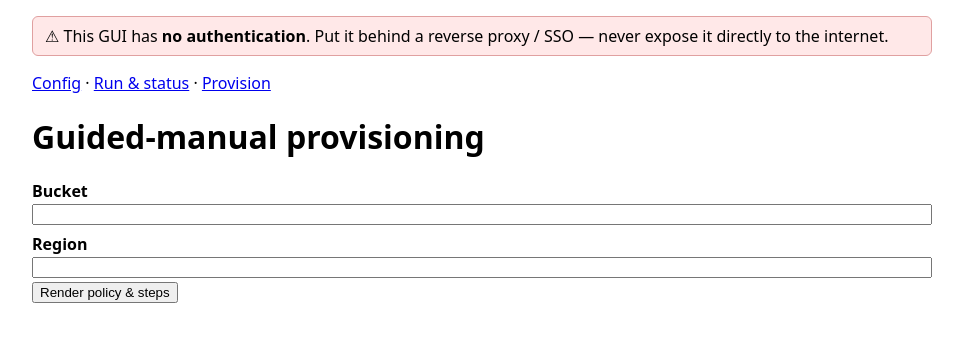
After one commit to paymonr/backup-engine, a Flask app: page /provision/manual in a window 1280 px wide. The commit adds this page. Shown: the top 342 px of the page, without its empty margins (158-1121 px from the left). Run offline with Flask 3, Linux system fonts and the light colour scheme.

Commit message:
feat(provision): mode picker, guided-manual render, scripted panel

```diff
--- a/app/gui/provision.py
+++ b/app/gui/provision.py
@@ -110,6 +110,38 @@ def _run_tofu(args, *, cwd, env):
     return subprocess.run(["tofu", *args], cwd=cwd, env=env, capture_output=True, text=True)
 
 
+def render_console_steps(bucket: str, region: str) -> dict:
+    loc = "" if region == "us-east-1" else \
+        f" --create-bucket-configuration LocationConstraint={region}"
+    cli = [
+        f"aws s3api create-bucket --bucket {bucket} --region {region}{loc}",
+        f"aws s3api put-bucket-versioning --bucket {bucket} "
+        f"--versioning-configuration Status=Enabled",
+        f"aws s3api put-bucket-encryption --bucket {bucket} "
+        f"--server-side-encryption-configuration "
+        f"'{{\"Rules\":[{{\"ApplyServerSideEncryptionByDefault\":"
+        f"{{\"SSEAlgorithm\":\"AES256\"}}}}]}}'",
+        f"aws s3api put-public-access-block --bucket {bucket} "
+        f"--public-access-block-configuration BlockPublicAcls=true,IgnorePublicAcls=true,"
+        f"BlockPublicPolicy=true,RestrictPublicBuckets=true",
+        "aws iam create-policy --policy-name backup-engine-runtime-object-only "
+        "--policy-document file://iam-policy.json",
+        "aws iam create-user --user-name backup-engine-runtime",
+        "aws iam attach-user-policy --user-name backup-engine-runtime "
+        "--policy-arn <policy-arn-from-create-policy>",
+        "aws iam create-access-key --user-name backup-engine-runtime",
+    ]
+    steps = [
+        "Create the bucket in your region with versioning + default SSE + all public access blocked.",
+        "Add lifecycle rules: expire noncurrent versions and abort incomplete multipart uploads.",
+        "Save the policy JSON above as iam-policy.json, then create an IAM policy from it.",
+        "Create an IAM user and attach that policy.",
+        "Create an access key for the user — that is your runtime key/secret.",
+        "Paste the runtime key/secret below and click Test & Validate.",
+    ]
+    return {"cli": cli, "steps": steps}
+
+
 def run_tofu_apply(bucket, region, admin_key, admin_secret, session_token=None,
                    *, run=_run_tofu, module_src=OPENTOFU_DIR, provisioning_src=PROVISIONING_DIR) -> dict:
     """One-shot `tofu init && apply` in a throwaway temp dir. Admin creds go ONLY via the
--- a/app/gui/routes.py
+++ b/app/gui/routes.py
@@ -1,7 +1,7 @@
 # app/gui/routes.py — view functions. Calls config_io/runner; never touches files/subprocess directly.
 from __future__ import annotations
 from flask import Blueprint, redirect, url_for, render_template, request, flash, current_app, abort, Response
-from . import config_io, runner, security
+from . import config_io, runner, security, provision
 
 bp = Blueprint("gui", __name__)
 
@@ -57,3 +57,44 @@ def run(pipeline):
 def logs():
     n = request.args.get("tail", default=200, type=int)
     return Response(runner.tail_log(current_app.config["CACHE_DIR"], n), mimetype="text/plain")
+
+@bp.get("/provision")
+def provision_home():
+    return render_template("provision_home.html", csrf=security.issue_csrf())
+
+@bp.get("/provision/manual")
+def provision_manual():
+    return render_template("provision_manual.html", csrf=security.issue_csrf(),
+                           bucket="", region="", policy=None, console=None, error=None)
+
+@bp.post("/provision/manual/render")
+def provision_manual_render():
+    if not security.verify_csrf(request.form.get("csrf", "")):
+        abort(400)
+    bucket = request.form.get("bucket", "").strip()
+    region = request.form.get("region", "").strip()
+    if not bucket or not region:
+        return render_template("provision_manual.html", csrf=security.issue_csrf(),
+                               bucket=bucket, region=region, policy=None, console=None,
+                               error="Bucket and region are required."), 400
+    return render_template("provision_manual.html", csrf=security.issue_csrf(),
+                           bucket=bucket, region=region,
+                           policy=provision.render_policy(bucket),
+                           console=provision.render_console_steps(bucket, region),
+                           error=None)
+
+@bp.get("/provision/scripted")
+def provision_scripted():
+    return render_template("provision_scripted.html", csrf=security.issue_csrf())
+
+@bp.post("/provision/validate")
+def provision_validate():
+    abort(501)  # implemented in Task 6
+
+@bp.get("/provision/automated")
+def provision_automated():
+    abort(501)  # implemented in Task 7
+
+@bp.post("/provision/automated")
+def provision_automated_run():
+    abort(501)  # implemented in Task 7
--- a/app/gui/templates/base.html
+++ b/app/gui/templates/base.html
@@ -6,7 +6,7 @@
 <link rel="stylesheet" href="{{ url_for('static', filename='style.css') }}">
 </head><body>
 <div class="warn">⚠ This GUI has <strong>no authentication</strong>. Put it behind a reverse proxy / SSO — never expose it directly to the internet.</div>
-<nav><a href="{{ url_for('gui.config_page') }}">Config</a> · <a href="{{ url_for('gui.status_page') }}">Run &amp; status</a></nav>
+<nav><a href="{{ url_for('gui.config_page') }}">Config</a> · <a href="{{ url_for('gui.status_page') }}">Run &amp; status</a> · <a href="{{ url_for('gui.provision_home') }}">Provision</a></nav>
 {% with msgs = get_flashed_messages() %}{% if msgs %}<ul class="flash">{% for m in msgs %}<li>{{ m }}</li>{% endfor %}</ul>{% endif %}{% endwith %}
 <main>{% block body %}{% endblock %}</main>
 </body></html>
--- /dev/null
+++ b/app/gui/templates/provision_manual.html
@@ -0,0 +1,32 @@
+{% extends "base.html" %}
+{% block body %}
+<h1>Guided-manual provisioning</h1>
+{% if error %}<p class="warn">{{ error }}</p>{% endif %}
+<form method="post" action="{{ url_for('gui.provision_manual_render') }}">
+  <input type="hidden" name="csrf" value="{{ csrf }}">
+  <label>Bucket <input name="bucket" value="{{ bucket }}" required></label>
+  <label>Region <input name="region" value="{{ region }}" required></label>
+  <button type="submit">Render policy &amp; steps</button>
+</form>
+
+{% if policy %}
+<h2>1. Least-privilege IAM policy</h2>
+<pre>{{ policy }}</pre>
+<h2>2. Console / CLI steps</h2>
+<ol>{% for s in console.steps %}<li>{{ s }}</li>{% endfor %}</ol>
+<pre>{% for c in console.cli %}{{ c }}
+{% endfor %}</pre>
+
+<h2>3. Test &amp; Validate the runtime key</h2>
+<form method="post" action="{{ url_for('gui.provision_validate') }}">
+  <input type="hidden" name="csrf" value="{{ csrf }}">
+  <input type="hidden" name="bucket" value="{{ bucket }}">
+  <input type="hidden" name="region" value="{{ region }}">
+  <label>AWS_ACCESS_KEY_ID <input name="AWS_ACCESS_KEY_ID" autocomplete="off" required></label>
+  <label>AWS_SECRET_ACCESS_KEY <input name="AWS_SECRET_ACCESS_KEY" type="password" autocomplete="off" required></label>
+  <button type="submit">Test &amp; Validate</button>
+</form>
+<p><em>On success we save the key write-only and set the region/bucket. Then confirm bucket
+versioning is ON — object-only keys can't verify bucket-level settings.</em></p>
+{% endif %}
+{% endblock %}
```
Also changed, not shown: app/gui/templates/provision_home.html (added, +15 -0 lines), app/gui/templates/provision_scripted.html (added, +11 -0 lines), tests/gui/test_provision_routes.py (added, +52 -0 lines).
